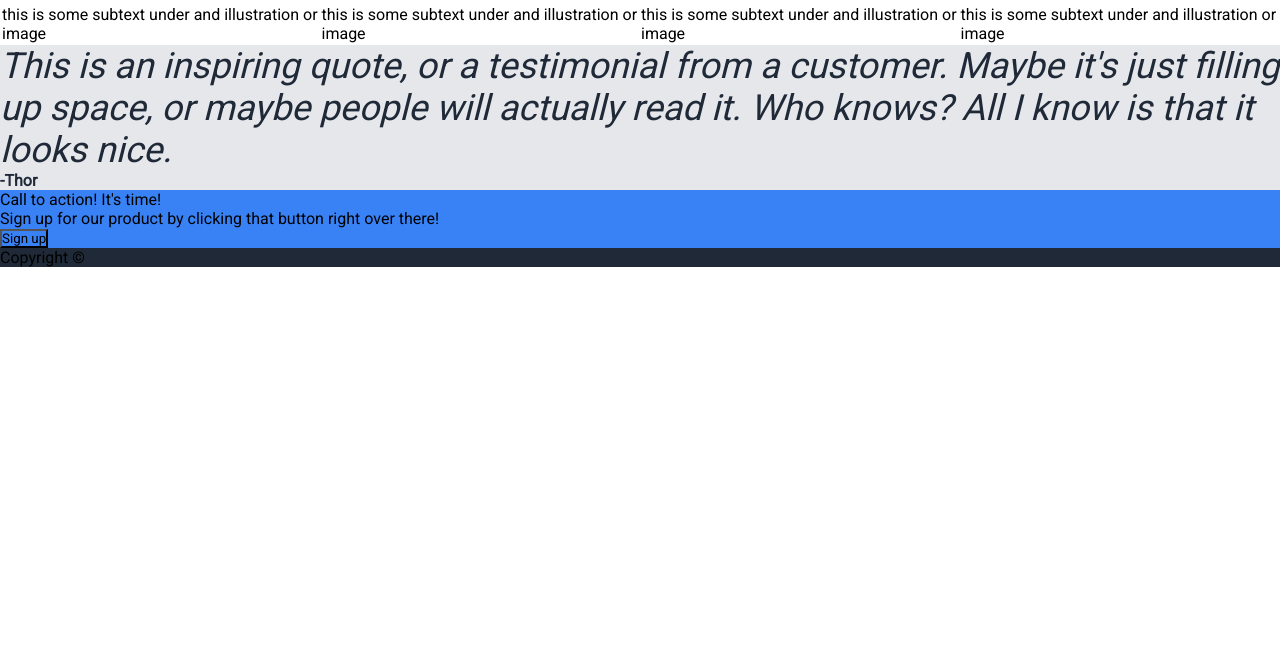
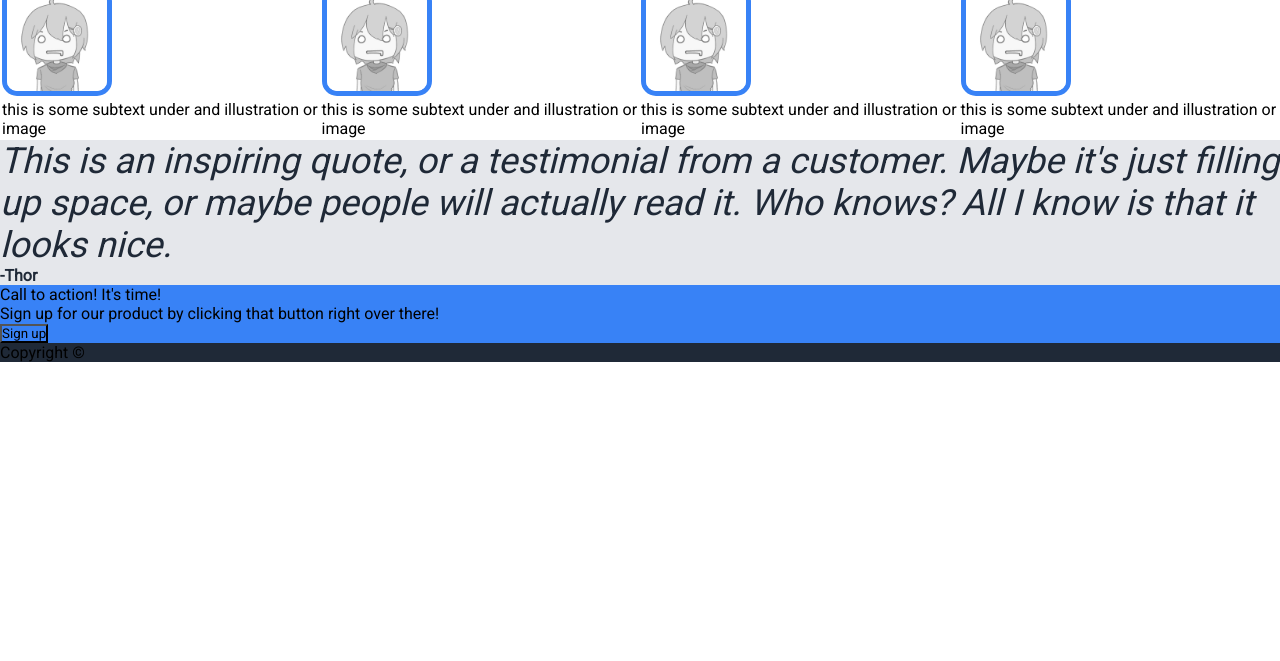
Before and after one commit to Reigningeddie/CSS-template, a plain HTML site: page index.html in a window 1280 px wide. Shown: the part 139-800 px from the top of the page. Drawn offline with Linux system fonts and the light colour scheme.

Commit message:
added pictures and borders

```diff
--- a/index.html
+++ b/index.html
@@ -28,13 +28,13 @@
 	<section>
 		<h1 class="info">Some random information.</h1>
 		<table>
-			<td><img src="" alt="">
+			<td><img class="img" src="./pics/default.png" alt="" height="100" width="100">
 				<p>this is some subtext under and illustration or image</p></td>
-			<td><img src="" alt="">
+			<td><img class="img" src="./pics/default.png" alt="" height="100" width="100">
 				<p>this is some subtext under and illustration or image</p></td>
-			<td><img src="" alt="">
+			<td><img class="img" src="./pics/default.png" alt="" height="100" width="100">
 				<p>this is some subtext under and illustration or image</p></td>
-			<td><img src="" alt="">
+			<td><img class="img" src="./pics/default.png" alt="" height="100" width="100">
 				<p>this is some subtext under and illustration or image</p></td>
 		</table>
 	</section>
--- a/style.css
+++ b/style.css
@@ -28,6 +28,11 @@ button {
     background-color: #3882f6;
 }
 
+.img {
+    border: 5px solid #3882f6;
+    border-radius: 15px;
+}
+
 .call-to {
     background-color: #3882f6;
 }
```
Also changed, not shown: pics/default.png (added).
